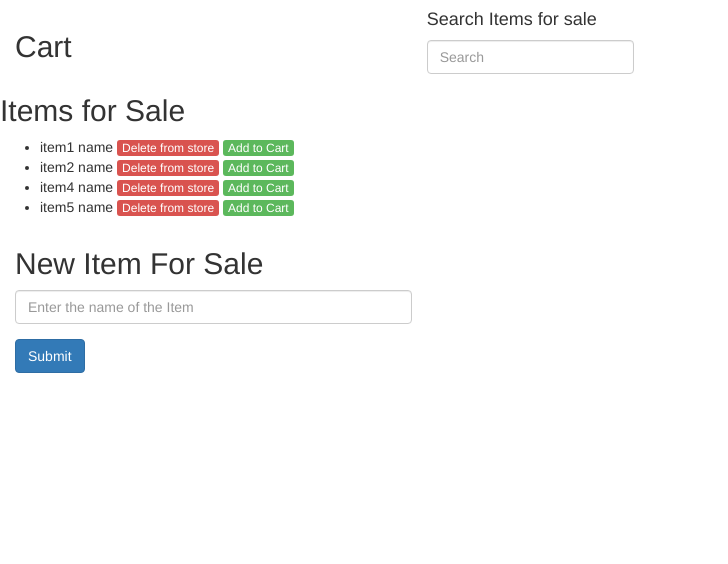
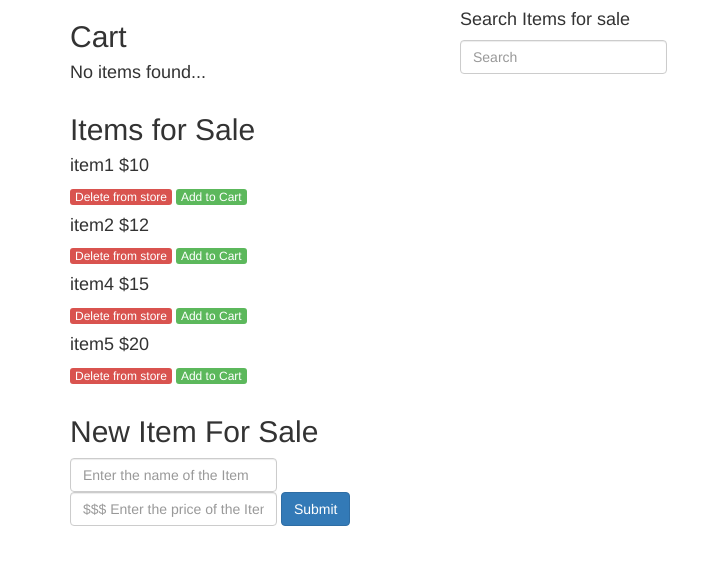
Before and after one commit to bdspen/Ep-Angular-Online-Store, a plain HTML site: page index.html in a window 1280 px wide. Shown: the whole page, without its empty margins (0-728 px from the left). Drawn offline with nearby package versions, Linux system fonts and the light colour scheme.

Commit message:
add price to items in index.html, now able to add multiple instances of the same item in cart

```diff
--- a/index.html
+++ b/index.html
@@ -10,15 +10,17 @@
 </head>
 <body>
 <!-- search form container for items for sale  ##############################################-->
-    <div class"container" ng-controller="StoreCtrl">
+    <div class="container" ng-controller="StoreCtrl">
 <!-- CARTs elements #############################-->
+
+        <div class="row" ng-show="items.length">
             <div class="col-md-4">
                 <h2>Cart</h2>
 
                     <h2 ng-show="itemsInCart.length">Items for Sale</h2>
-                <h2 ng-show="itemsInCart.length">No items found...</h2>
+                    <h4 ng-show="!itemsInCart.length">No items found...</h4>
                     <ul>
-                    <li ng-repeat="item in itemsInCart">
+                        <li ng-repeat="item in itemsInCart track by $index">
                             <span ng-click="editing = true" ng-hide="editing">
                                 {{item.name}} <a class = "btn-xs btn-danger" ng-click="deleteFromCart(item)">Delete from Cart</a>
                             </span>
@@ -26,9 +28,7 @@
                     </ul>
 
             </div>
-
-        <div class"row" ng-show="items.length">
-            <div "class col-md-4">
+            <div class="col-md-4">
                 <h4>Search Items for sale</h4>
                     <form class="form-inline" role="form">
                         <div class="form-group">
@@ -43,10 +43,10 @@
 
                 <h2 ng-show="items.length && filtered.length">Items for Sale</h2>
                 <h2 ng-show="items.length && !filtered.length">No items found...</h2>
-                <ul>
+                <ul class="list-unstyled">
                     <li ng-repeat="item in filtered = (items | filter:query)">
                         <span ng-click="editing = true" ng-hide="editing">
-                            {{item.name}} <a class = "btn-xs btn-danger" ng-click="deleteItem(item)">Delete from store</a>
+                                <h4>{{item.name}} ${{item.price}}</h4><a class = "btn-xs btn-danger" ng-click="deleteItem(item)">Delete from store</a>
                         </span>
                             <a class = "btn-xs btn-success" ng-click="addToCart(item)">Add to Cart</a>
                         <span class="form-group" ng-show="editing" ng-submit="editing = false">
@@ -60,14 +60,16 @@
                 </ul>
             </div>
         </div>
-        <div class"row">
+        <div class="row">
         <div class="col-md-4">
             <h2>New Item For Sale</h2>
             <form ng-submit="addItemToStore()"class= "inline-form" role="form">
-                <div class = "form-group">
+                <div class = "form-inline">
                     <input type="text" ng-model="itemName" class="form-control" placeholder="Enter the name of the Item">
+                    <input type="text" ng-model="itemPrice" class="form-control" placeholder="$$$ Enter the price of the Item">
+
+                    <button type="submit" class="btn btn-primary">Submit</button>
                 </div>
-                    <button type="submit" class="btn btn-primary">Submit</button>
                 </form>
         </div>
     </div>
--- a/js/OnlineStoreController.js
+++ b/js/OnlineStoreController.js
@@ -4,15 +4,16 @@ onlineStore.controller('StoreCtrl', function StoreCtrl($scope){
     $scope.itemsInCart= [];
 
     $scope.items = [
-                    {name: "item1 name", price: 10},
-                    {name: "item2 name", price: 12},
-                    {name: "item4 name", price: 15},
-                    {name: "item5 name", price: 20}
+                    {name: "item1", price: 10},
+                    {name: "item2", price: 12},
+                    {name: "item4", price: 15},
+                    {name: "item5", price: 20}
                     ];
     $scope.addItemToStore = function(){
 
-        $scope.items.push({name: $scope.itemName });
+        $scope.items.push({name: $scope.itemName, price: $scope.itemPrice });
         $scope.itemName = null;
+        $scope.itemPrice = null;
     };
     $scope.deleteItem = function(item) {
 
@@ -39,8 +40,8 @@ onlineStore.controller('StoreCtrl', function StoreCtrl($scope){
     }
 
     $scope.deleteFromCart = function(item){
+
         var index = $scope.items.indexOf(item);
-        $scope.itemsInCart.splice(index, 1);
-
+        $scope.itemsInCart.splice(index, 1);s
     }
 });
```
Lines whose indentation alone changed are shown as unchanged.
